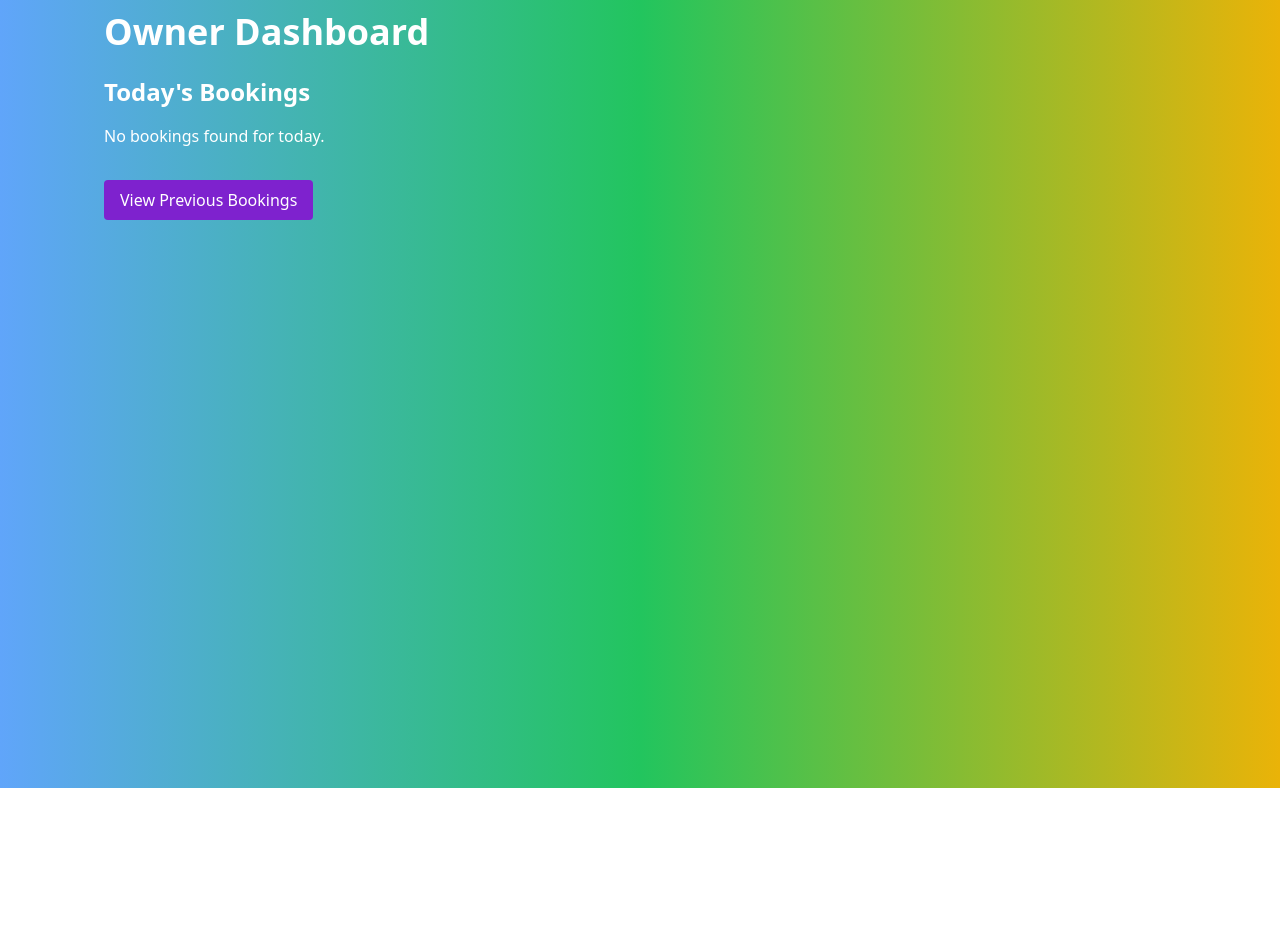
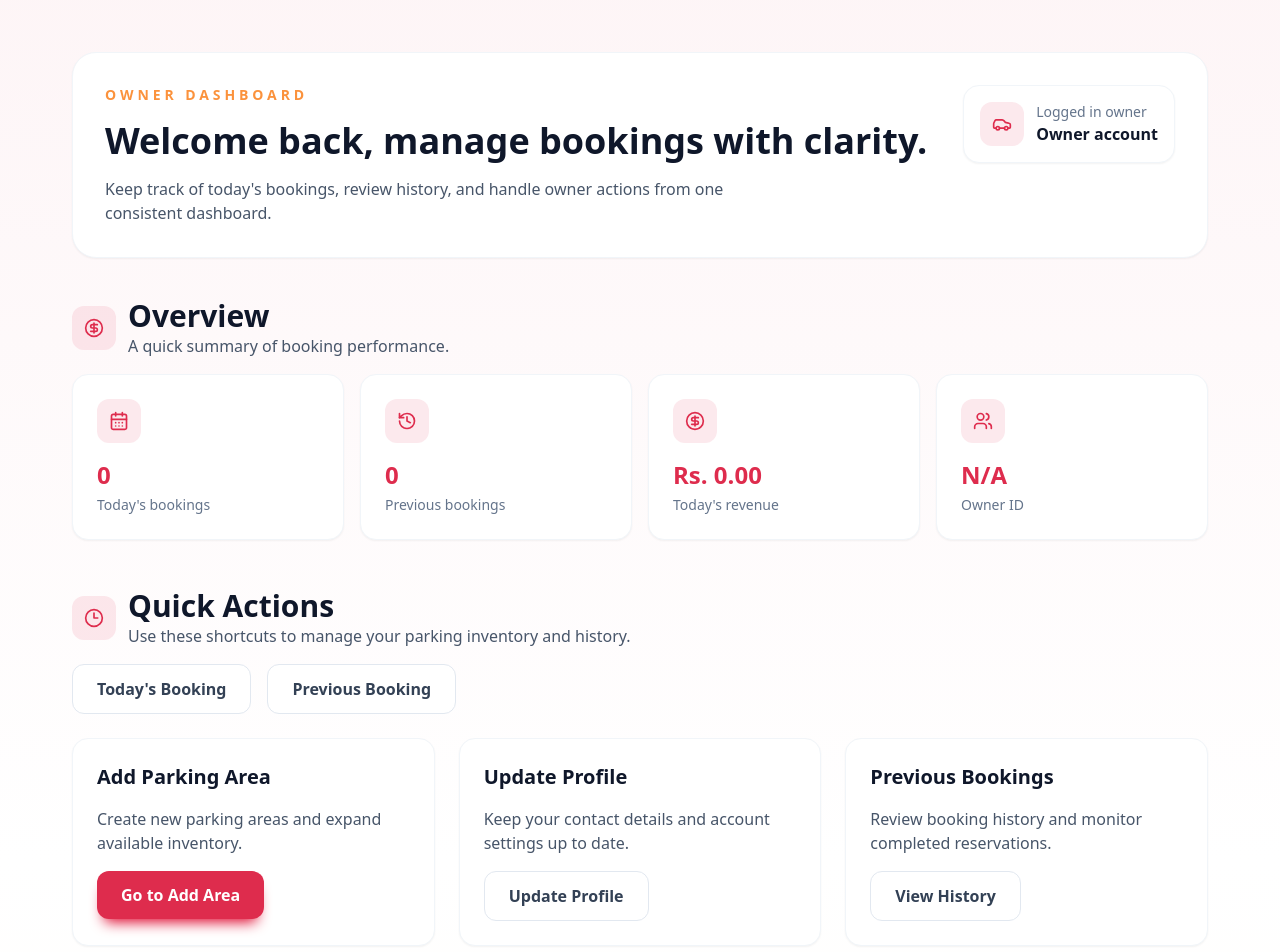
Before and after one commit to pravin-kavthale/Valley-360-Smart-Parking-Platform, a React (Vite) app in the folder my-project/: page /OwnerDashBoard in a window 1280 px wide. Shown: the part 80-1032 px from the top of the page. Before the commit the page ends 868 px from the top, so only its background shows below. Built offline with nearby package versions, Linux system fonts and the light colour scheme; a web font is replaced by a local one.

Commit message:
Refactor OwnerDashboard component with enhanced layout, improved booking display, and added smooth scrolling functionality

```diff
--- a/my-project/src/Components/OwnerDashBoard/OwnerDashBoard.jsx
+++ b/my-project/src/Components/OwnerDashBoard/OwnerDashBoard.jsx
@@ -1,32 +1,42 @@
-import React, { useEffect, useState } from 'react';
+import React, { useEffect, useRef, useState } from 'react';
 import axios from 'axios';
 import { ToastContainer, toast } from 'react-toastify';
 import 'react-toastify/dist/ReactToastify.css';
-import NavbarOwner from './NavbarOwner';
-import { useNavigate } from 'react-router-dom';
-
+import { motion } from 'framer-motion';
+import { LuCalendarDays, LuCircleDollarSign, LuClock3, LuEye, LuHistory, LuCar, LuUsers } from 'react-icons/lu';
+import Navbar from './NavbarOwner';
+import Footer from '../Footer/Footer';
+import { FadeRight, FadeUp } from '../../utility/annimation';
+import { useNavigate  } from 'react-router-dom';
 
 const OwnerDashboard = () => {
   const [todaysBookings, setTodaysBookings] = useState([]);
   const [previousBookings, setPreviousBookings] = useState([]);
   const [owner, setOwner] = useState(null);
   const [showPreviousBookings, setShowPreviousBookings] = useState(false);
+  const todayRef = useRef(null);
+  const previousRef = useRef(null);
   const navigate = useNavigate();
 
   useEffect(() => {
     // Retrieve the owner object from sessionStorage
-
-    console.log(sessionStorage.getItem('user'));
     const storedOwner = sessionStorage.getItem('user');
-
 
     if (storedOwner) {
       const parsedOwner = JSON.parse(storedOwner);
-      console.log("Owner from session:", parsedOwner);
       setOwner(parsedOwner);
       fetchTodaysBookings(parsedOwner.id);
     }
   }, []);
+
+  useEffect(() => {
+  if (showPreviousBookings && previousRef.current) {
+    previousRef.current.scrollIntoView({
+      behavior: 'smooth',
+      block: 'start',
+    });
+  }
+}, [showPreviousBookings]);
 
   const fetchTodaysBookings = async (ownerId) => {
     try {
@@ -66,9 +76,6 @@ const OwnerDashboard = () => {
     }
   };
 
-  // const handleViewPreviousBookings = () => {
-  //   navigate('/previousBookings'); // Navigate to the previous bookings page
-  // };
   const handleViewPreviousBookings = () => {
     setShowPreviousBookings(!showPreviousBookings); // Toggle previous bookings view
     if (!showPreviousBookings && owner) {
@@ -76,74 +83,270 @@ const OwnerDashboard = () => {
     }
   };
 
+  const scrollToToday = () => {
+    if (todayRef.current) {
+      todayRef.current.scrollIntoView({
+        behavior: 'smooth',
+        block: 'start',
+      });
+    }
+    };
+
+  const scrollToPrevious = () => {
+    if (!showPreviousBookings) {
+      setShowPreviousBookings(true);
+
+      if (owner) {
+        fetchPreviousBookings(owner.id);
+      }
+    } else {
+      if (previousRef.current) {
+        previousRef.current.scrollIntoView({
+          behavior: 'smooth',
+          block: 'start',
+        });
+      }
+    }
+  };
+
+  const todaysRevenue = todaysBookings.reduce((sum, booking) => {
+    const amount = Number(booking.price || 0);
+    return sum + (Number.isNaN(amount) ? 0 : amount);
+  }, 0);
+
+  const stats = [
+    {
+      label: "Today's bookings",
+      value: todaysBookings.length,
+      icon: LuCalendarDays,
+    },
+    {
+      label: 'Previous bookings',
+      value: previousBookings.length,
+      icon: LuHistory,
+    },
+    {
+      label: "Today's revenue",
+      value: `Rs. ${todaysRevenue.toFixed(2)}`,
+      icon: LuCircleDollarSign,
+    },
+    {
+      label: 'Owner ID',
+      value: owner?.id ?? 'N/A',
+      icon: LuUsers,
+    },
+  ];
+
+  const bookingCard = (booking, index, section) => (
+    <motion.article
+      key={`${section}-${booking.id}-${index}`}
+      variants={FadeUp(0.15 + index * 0.05)}
+      initial="hidden"
+      whileInView="visible"
+      viewport={{ once: true }}
+      className="rounded-2xl border border-slate-100 bg-white p-6 shadow-sm space-y-3"
+    >
+      <div className="flex items-center justify-between gap-3">
+        <span className="inline-flex items-center rounded-full bg-primary/10 px-3 py-1 text-xs font-semibold text-primary">
+          Booking #{booking.id}
+        </span>
+        <span className="text-sm text-slate-500">{booking.status}</span>
+      </div>
+
+      <div className="space-y-2 text-sm text-slate-600">
+        <p><span className="text-slate-500">Booking Time:</span> {booking.bookingDate}</p>
+        <p><span className="text-slate-500">Departure Date:</span> {booking.depatureDate}</p>
+        <p><span className="text-slate-500">Vehicle No:</span> {booking.vehicleNo}</p>
+        <p><span className="text-slate-500">Vehicle Type:</span> {booking.vehicleType}</p>
+        <p><span className="text-slate-500">Parking Hours:</span> {booking.parkingHours}</p>
+        <p><span className="text-slate-500">Price:</span> Rs. {booking.price}</p>
+        <p><span className="text-slate-500">Slot ID:</span> {booking.parking_slot_id}</p>
+        <p><span className="text-slate-500">Customer ID:</span> {booking.customer_id}</p>
+      </div>
+    </motion.article>
+  );
+
   return (
+    <main className="min-h-screen bg-gradient-to-b from-primary/5 via-white to-secondary/5 overflow-x-hidden">
+      <Navbar />
+
+      <section className="py-10 sm:py-16">
+        <div className="container mx-auto max-w-[1200px] px-6 lg:px-8">
+          <motion.div
+            variants={FadeRight(0.2)}
+            initial="hidden"
+            animate="visible"
+            className="rounded-3xl border border-slate-100 bg-white p-6 shadow-sm sm:p-8"
+          >
+            <div className="flex flex-wrap items-start justify-between gap-6">
+              <div className="space-y-4">
+                <p className="text-sm font-semibold uppercase tracking-[0.28em] text-secondary">Owner Dashboard</p>
+                <h1 className="text-3xl font-bold text-slate-900 sm:text-4xl">Welcome back, manage bookings with clarity.</h1>
+                <p className="max-w-2xl text-slate-600">
+                  Keep track of today's bookings, review history, and handle owner actions from one consistent dashboard.
+                </p>
+              </div>
+
+              <div className="flex items-center gap-3 rounded-2xl border border-slate-100 bg-white p-4 shadow-sm">
+                <div className="rounded-xl bg-primary/10 p-3 text-primary">
+                  <LuCar className="text-xl" />
+                </div>
                 <div>
-      <NavbarOwner />
-      <div className="min-h-screen bg-gradient-to-r from-blue-400 via-green-500 to-yellow-500 text-white p-6">
+                  <p className="text-sm text-slate-500">Logged in owner</p>
+                  <p className="text-base font-semibold text-slate-900">{owner?.name || owner?.email || 'Owner account'}</p>
+                </div>
+              </div>
+            </div>
+          </motion.div>
+
           <ToastContainer position="top-center" />
-        <div className="container mx-auto">
-          <h1 className="text-4xl font-bold mb-6">Owner Dashboard</h1>
 
-          <div className="mb-8">
-            <h2 className="text-2xl font-bold mb-4">Today's Bookings</h2>
+          <section className="mt-10">
+            <div className="flex items-center gap-3 mb-4">
+              <div className="rounded-xl bg-primary/10 p-3 text-primary">
+                <LuCircleDollarSign className="text-xl" />
+              </div>
+              <div>
+                <h2 className="text-3xl font-bold text-slate-900">Overview</h2>
+                <p className="text-slate-600">A quick summary of booking performance.</p>
+              </div>
+            </div>
+
+            <div className="grid grid-cols-2 gap-4 md:grid-cols-4">
+              {stats.map((stat, index) => {
+                const Icon = stat.icon;
+
+                return (
+                  <motion.div
+                    key={stat.label}
+                    variants={FadeUp(0.2 + index * 0.08)}
+                    initial="hidden"
+                    whileInView="visible"
+                    viewport={{ once: true }}
+                    className="rounded-2xl border border-slate-100 bg-white p-6 shadow-sm"
+                  >
+                    <div className="flex items-center justify-between gap-2">
+                      <div className="rounded-xl bg-primary/10 p-3 text-primary">
+                        <Icon className="text-xl" />
+                      </div>
+                    </div>
+                    <p className="mt-4 text-2xl font-bold text-primary">{stat.value}</p>
+                    <p className="mt-1 text-sm text-slate-500">{stat.label}</p>
+                  </motion.div>
+                );
+              })}
+            </div>
+          </section>
+
+          <section className="mt-12">
+            <div className="flex items-center gap-3 mb-4">
+              <div className="rounded-xl bg-primary/10 p-3 text-primary">
+                <LuClock3 className="text-xl" />
+              </div>
+              <div>
+                <h2 className="text-3xl font-bold text-slate-900">Quick Actions</h2>
+                <p className="text-slate-600">Use these shortcuts to manage your parking inventory and history.</p>
+              </div>
+            </div>
+
+            <div className="mb-6 flex flex-wrap gap-4">
+              <button
+                className="border border-slate-200 bg-white px-6 py-3 rounded-xl font-semibold text-slate-700 transition hover:border-primary hover:text-primary"
+                onClick={scrollToToday}
+              >
+                Today's Booking
+              </button>
+              <button
+                className="border border-slate-200 bg-white px-6 py-3 rounded-xl font-semibold text-slate-700 transition hover:border-primary hover:text-primary"
+                onClick={scrollToPrevious}
+              >
+                Previous Booking
+              </button>
+            </div>
+
+            <div className="grid grid-cols-1 gap-6 md:grid-cols-3">
+              <div className="rounded-2xl border border-slate-100 bg-white p-6 shadow-sm space-y-4">
+                <p className="text-xl font-bold text-slate-900">Add Parking Area</p>
+                <p className="text-slate-600">Create new parking areas and expand available inventory.</p>
+                <button className="primary-btn" onClick={() => navigate('/AddParkingArea')}>Go to Add Area</button>
+              </div>
+
+              <div className="rounded-2xl border border-slate-100 bg-white p-6 shadow-sm space-y-4">
+                <p className="text-xl font-bold text-slate-900">Update Profile</p>
+                <p className="text-slate-600">Keep your contact details and account settings up to date.</p>
+                <button
+                  className="border border-slate-200 bg-white px-6 py-3 rounded-xl font-semibold text-slate-700 transition hover:border-primary hover:text-primary"
+                  onClick={() => navigate('/Update')}
+                >
+                  Update Profile
+                </button>
+              </div>
+
+              <div className="rounded-2xl border border-slate-100 bg-white p-6 shadow-sm space-y-4">
+                <p className="text-xl font-bold text-slate-900">Previous Bookings</p>
+                <p className="text-slate-600">Review booking history and monitor completed reservations.</p>
+                <button
+                  className="border border-slate-200 bg-white px-6 py-3 rounded-xl font-semibold text-slate-700 transition hover:border-primary hover:text-primary"
+                  onClick={handleViewPreviousBookings}
+                >
+                  {showPreviousBookings ? 'Hide History' : 'View History'}
+                </button>
+              </div>
+            </div>
+          </section>
+
+          <section className="mt-12">
+            <div className="flex items-center gap-3 mb-4">
+              <div className="rounded-xl bg-primary/10 p-3 text-primary">
+                <LuEye className="text-xl" />
+              </div>
+              <div>
+                <h2 className="text-3xl font-bold text-slate-900">Recent Activity / Data</h2>
+                <p className="text-slate-600">Today's bookings and previous activity, organized in consistent cards.</p>
+              </div>
+            </div>
+
+            <div className="rounded-3xl border border-slate-100 bg-white p-6 shadow-sm sm:p-8">
+              <div ref={todayRef}>
+                <h3 className="text-2xl font-bold text-slate-900">Today's Bookings</h3>
+                <p className="mt-2 text-slate-600">Latest reservations made for the current day.</p>
+
                 {todaysBookings.length > 0 ? (
-              <div className="grid grid-cols-1 md:grid-cols-2 lg:grid-cols-3 gap-6">
-                {todaysBookings.map((booking) => (
-                  <div key={booking.id} className="bg-white text-black rounded-lg p-4 shadow-md">
-                    <p>Booking ID: {booking.id}</p>
-                    <p>Booking Time: {booking.bookingDate}</p>
-                    <p>Departure Date: {booking.depatureDate}</p>
-                    <p>Vehicle No: {booking.vehicleNo}</p>
-                    <p>Vehicle Type: {booking.vehicleType}</p>
-                    <p>Status: {booking.status}</p>
-                    <p>Parking Hours: {booking.parkingHours}</p>
-                    <p>Price: {booking.price}</p>
-                    <p>Parking Slot ID: {booking.parking_slot_id}</p>
-                    <p>User ID: {booking.customer_id}</p>
-
-                  </div>
-                ))}
+                  <div className="mt-6 grid grid-cols-1 gap-6 md:grid-cols-2 lg:grid-cols-3">
+                    {todaysBookings.map((booking, index) => bookingCard(booking, index, 'today'))}
                   </div>
                 ) : (
-              <p className="text-white">No bookings found for today.</p>
+                  <div className="mt-6 rounded-2xl border border-slate-100 bg-white p-6">
+                    <p className="text-slate-600">No bookings found for today.</p>
+                  </div>
                 )}
               </div>
 
-          <button
-            className="bg-purple-700 text-white py-2 px-4 rounded hover:bg-purple-800 transition"
-            onClick={handleViewPreviousBookings}
-          >
-            View Previous Bookings
-          </button>
+              <div ref={previousRef} className="mt-10">
+                <h3 className="text-2xl font-bold text-slate-900">Previous Bookings</h3>
+                <p className="mt-2 text-slate-600">Historical booking records from earlier dates.</p>
 
-          {showPreviousBookings && (
-            <div>
-              <h2 className="text-3xl font-semibold mb-4">Previous Bookings</h2>
-              <div className="grid grid-cols-1 md:grid-cols-2 lg:grid-cols-3 gap-6">
-                {previousBookings.length > 0 ? (
-                  previousBookings.map((booking) => (
-                    <div key={booking.id} className="bg-white text-black rounded-lg p-4 shadow-md">
-                    <p>Booking ID: {booking.id}</p>
-                    <p>Booking Time: {booking.bookingDate}</p>
-                    <p>Departure Date: {booking.depatureDate}</p>
-                    <p>Vehicle No: {booking.vehicleNo}</p>
-                    <p>Vehicle Type: {booking.vehicleType}</p>
-                    <p>Status: {booking.status}</p>
-                    <p>Parking Hours: {booking.parkingHours}</p>
-                    <p>Price: {booking.price}</p>
-                    <p>Parking Slot ID: {booking.parking_slot_id}</p>
-                    <p>User ID: {booking.customer_id}</p>
+                {!showPreviousBookings ? (
+                  <div className="mt-6 rounded-2xl border border-slate-100 bg-white p-6">
+                    <p className="text-slate-600">Click "View History" or "Previous Booking" to load previous bookings.</p>
                   </div>
-                  ))
+                ) : previousBookings.length > 0 ? (
+                  <div className="mt-6 grid grid-cols-1 gap-6 md:grid-cols-2 lg:grid-cols-3">
+                    {previousBookings.map((booking, index) => bookingCard(booking, index, 'previous'))}
+                  </div>
                 ) : (
-                  <p className="text-white">No previous bookings found.</p>
-                )}
-              </div>
+                  <div className="mt-6 rounded-2xl border border-slate-100 bg-white p-6">
+                    <p className="text-slate-600">No previous bookings found.</p>
                   </div>
                 )}
               </div>
             </div>
+          </section>
         </div>
+      </section>
+
+      <Footer />
+    </main>
   );
 };
 
```
Lines whose indentation alone changed are shown as unchanged.
